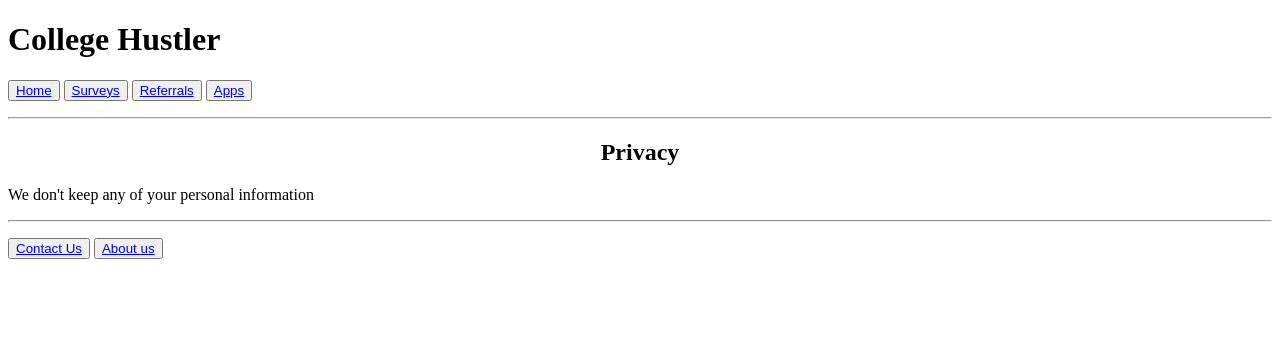
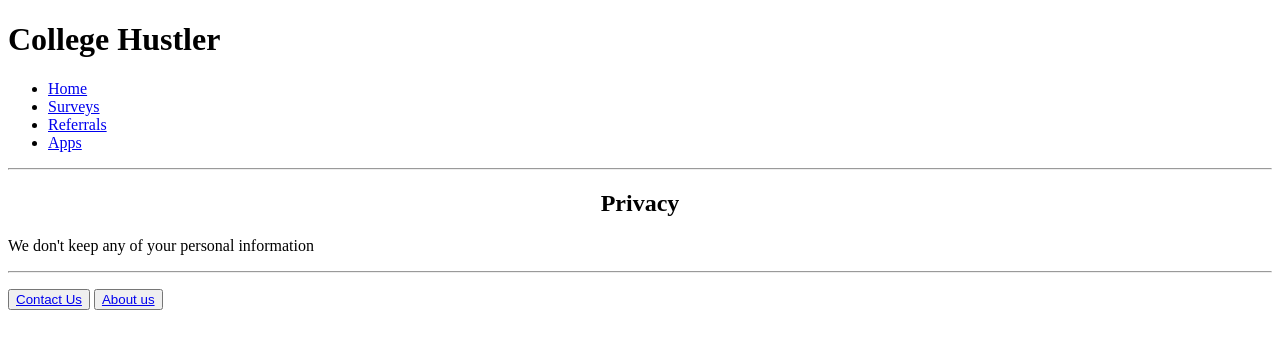
Before and after one commit to Lnauman1700/College-Hustler, a plain HTML site: page Pages/Privacy.html in a window 1280 px wide. Drawn offline with Linux system fonts and the light colour scheme.

Commit message:
Removed buttons in header, moved nav to header

```diff
--- a/Pages/Privacy.html
+++ b/Pages/Privacy.html
@@ -7,16 +7,16 @@
 	</head>
 	<body>
 	<!-- Main header-->
-	<header>
-		<h1>College Hustler</h1>
-	</header>
+		<header>
+			<h1>College Hustler</h1>
 
-	<div class="#topnav"> <!--Nav Bar-->
-		<p><button><a href="../index.html">Home</a></button>
-		<button><a href="../Surveys/Surveys.html">Surveys</a></button>
-		<button><a href="../Referrals/Referrals.html">Referrals</a></button>
-		<button><a href="../Downloads/Download-Apps.html">Apps</a></button></p>
-	</div>
+			<ul>
+				<li><a href="../index.html">Home</a></li>
+				<li><a href="../Surveys/Surveys.html">Surveys</a></li>
+				<li><a href="../Referrals/Referrals.html">Referrals</a></li>
+				<li><a href="../Downloads/Download-Apps.html">Apps</a></li>
+			</ul>
+		</header>
 	<hr> <!--Line for header line-->
 	<main>
 		<center><h2>Privacy</h2></center>
```
Also changed, not shown: Downloads/Download-Apps.html (+8 -9 lines), Pages/About-us.html (+10 -10 lines), Pages/Contact-us.html (+9 -9 lines), Pages/Copyright.html (+9 -9 lines), Referrals/Referrals.html (+10 -9 lines), Surveys/Surveys.html (+10 -9 lines), index.html (+9 -8 lines), 3 other files.
